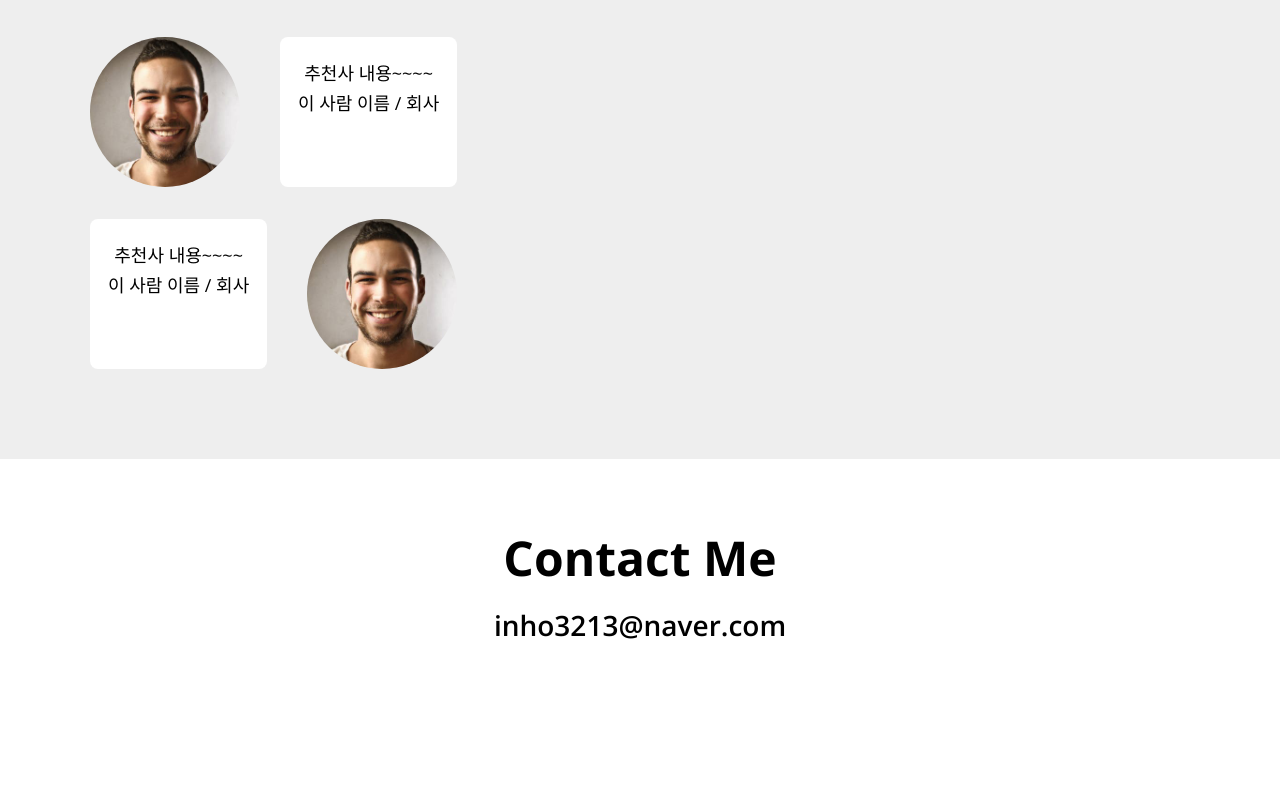
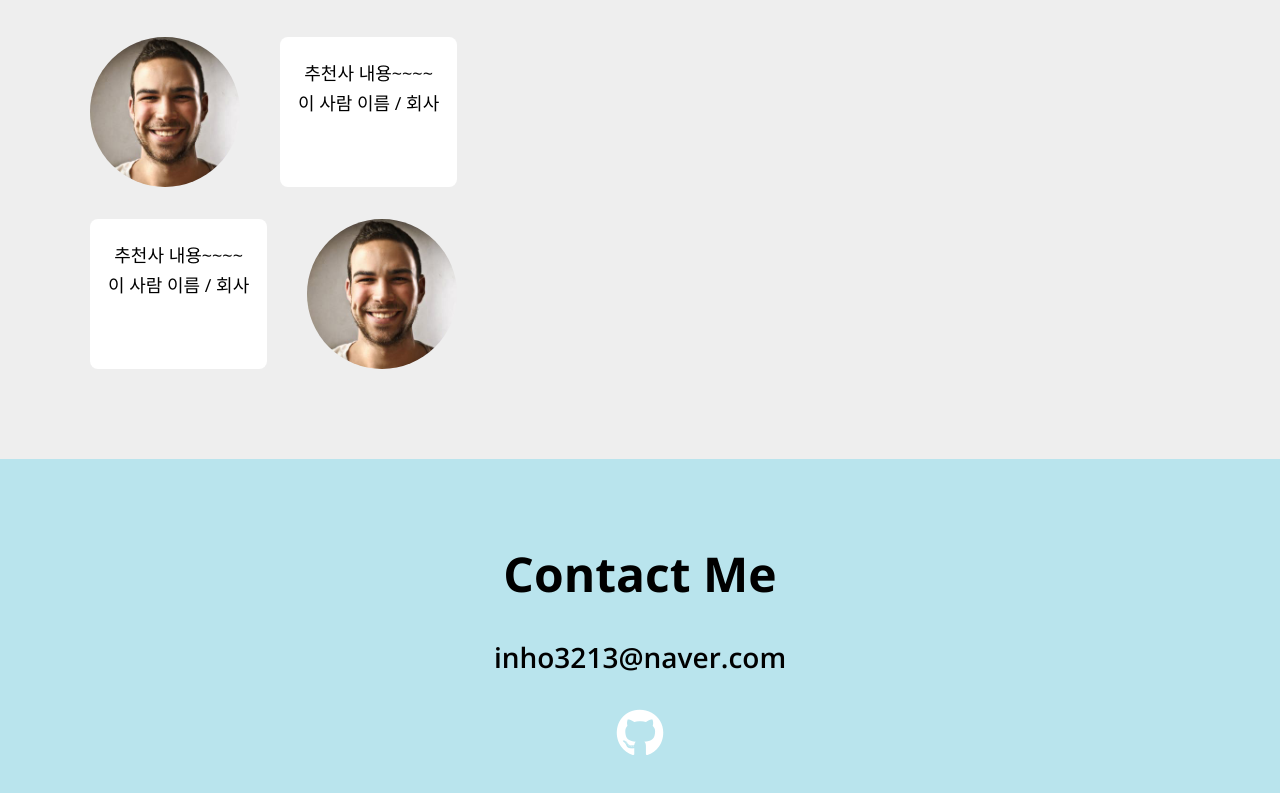
Before and after one commit to inho3213/Portfolio, a plain HTML site: page index.html in a window 1280 px wide. Shown: the part 3100-3893 px from the top of the page. Before the commit the page ends 3824 px from the top, so only its background shows below. Drawn offline with nearby package versions, Linux system fonts and the light colour scheme.

Commit message:
CSS Contact

```diff
--- a/style.css
+++ b/style.css
@@ -408,3 +408,23 @@ p {
     border-radius: var(--size-border-radius);
     color: var(--color-light-grey);
 }
+
+/* Contact */
+#contact{
+    background-color: #b9e4ed;
+}
+
+.contact__title {
+    margin: 32px 0;
+}
+
+.contact__links {
+    font-size: var(--font-large);
+    margin: 24px 0;
+}
+
+.contact__links i:hover{
+    transform: scale(1.1);
+    color: var(--color-blue);
+    transition: all var(--animation-duration) ease-in;
+}
```
